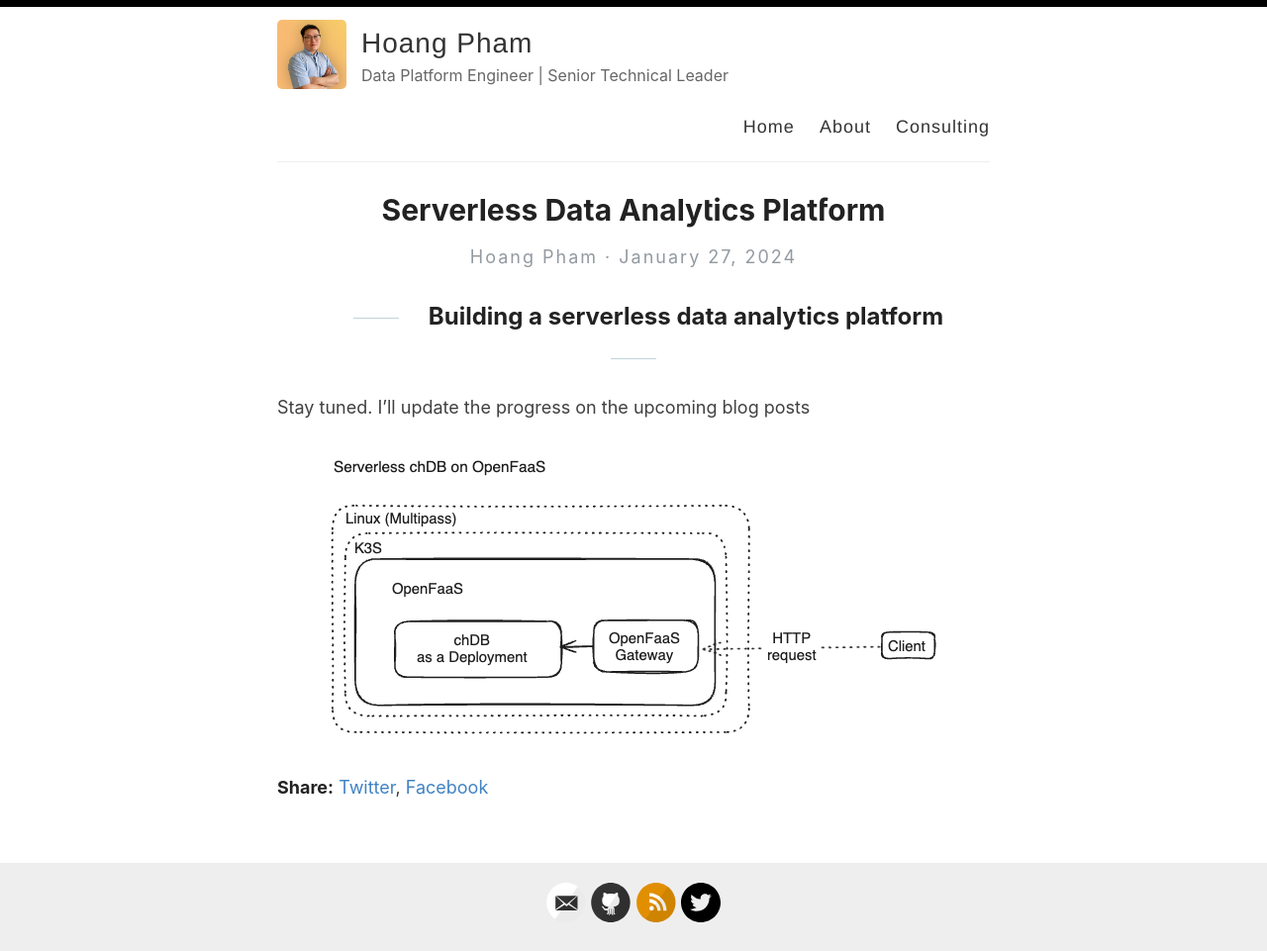
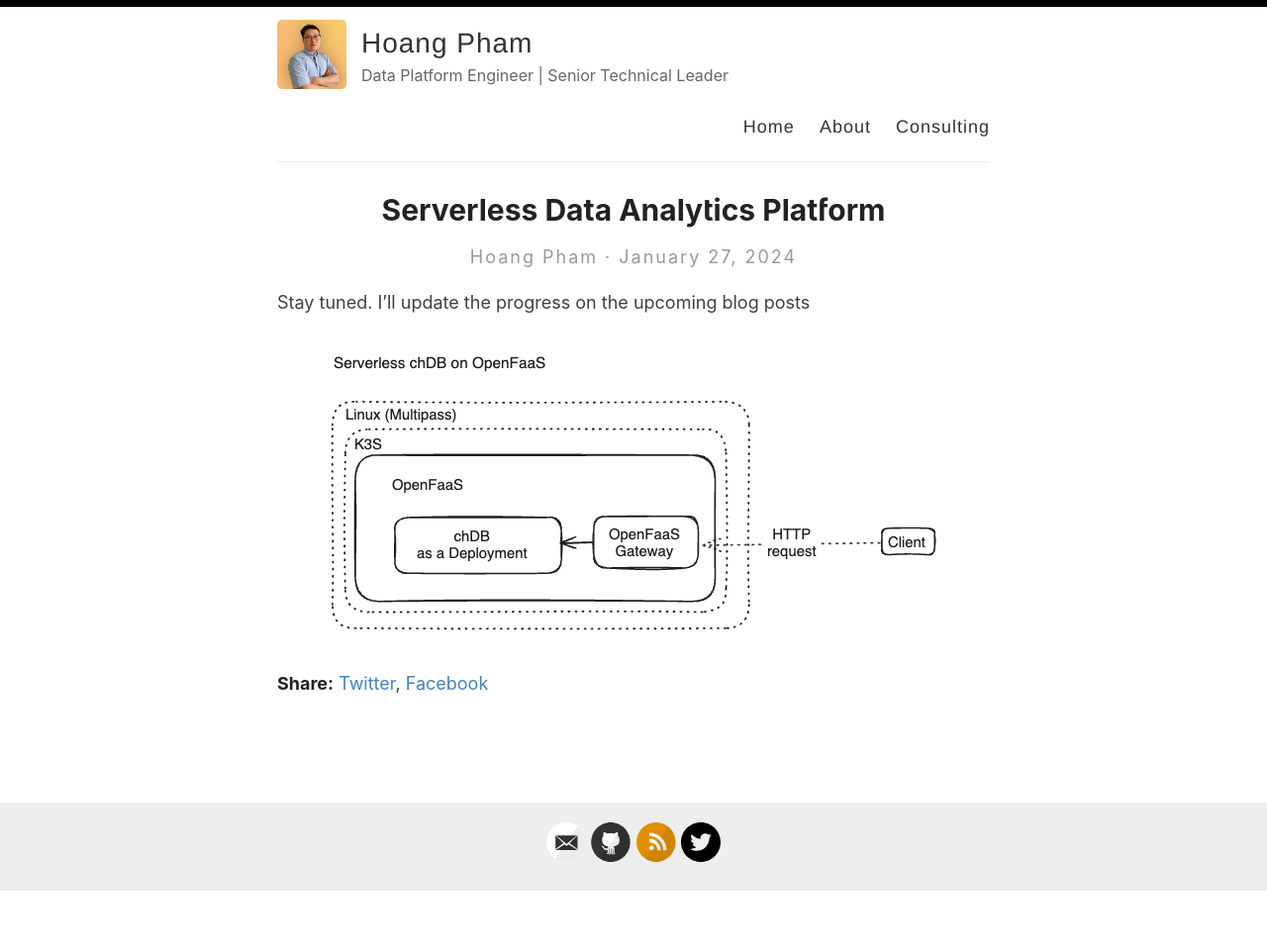
Before and after one commit to PhVHoang/phvhoang.github.io, a Jekyll site: the page built from _posts/2024-1-27-Serverless-Data-Analytics-Platform.md, in a window 1280 px wide. Shown: the whole page at 99% size. Built offline with Jekyll 4.4.1, drawn with Linux system fonts in a browser that asks for light colours; our own code applies the rules of GitHub Pages for plain Markdown files; after the commit the page ends 901 px from its top, so only the background shows below that.

Commit message:
update post

```diff
--- a/_posts/2024-1-27-Serverless-Data-Analytics-Platform.md
+++ b/_posts/2024-1-27-Serverless-Data-Analytics-Platform.md
@@ -1,5 +1,3 @@
-## Building a serverless data analytics platform
-
 Stay tuned. I'll update the progress on the upcoming blog posts
 
 ![initial-design](https://raw.githubusercontent.com/PhVHoang/phvhoang.github.io/master/images/initial-design.png)
```
